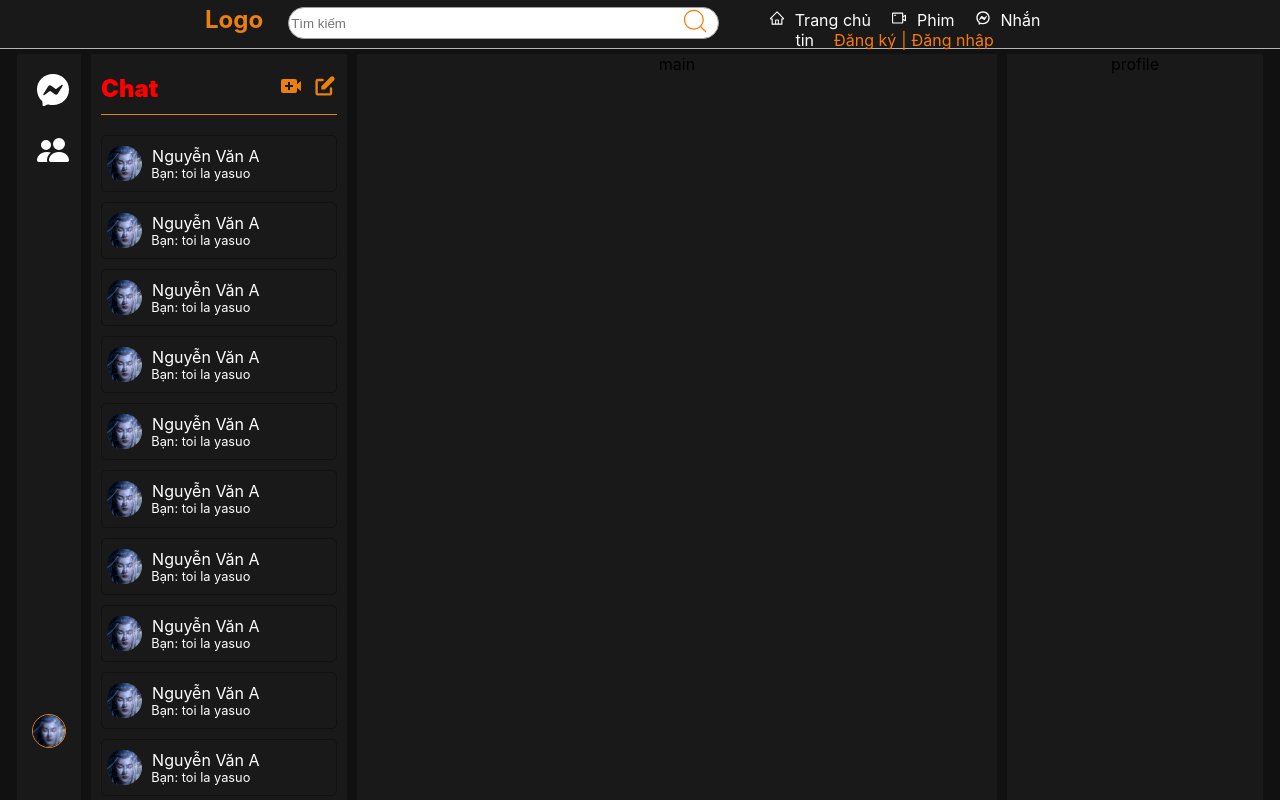
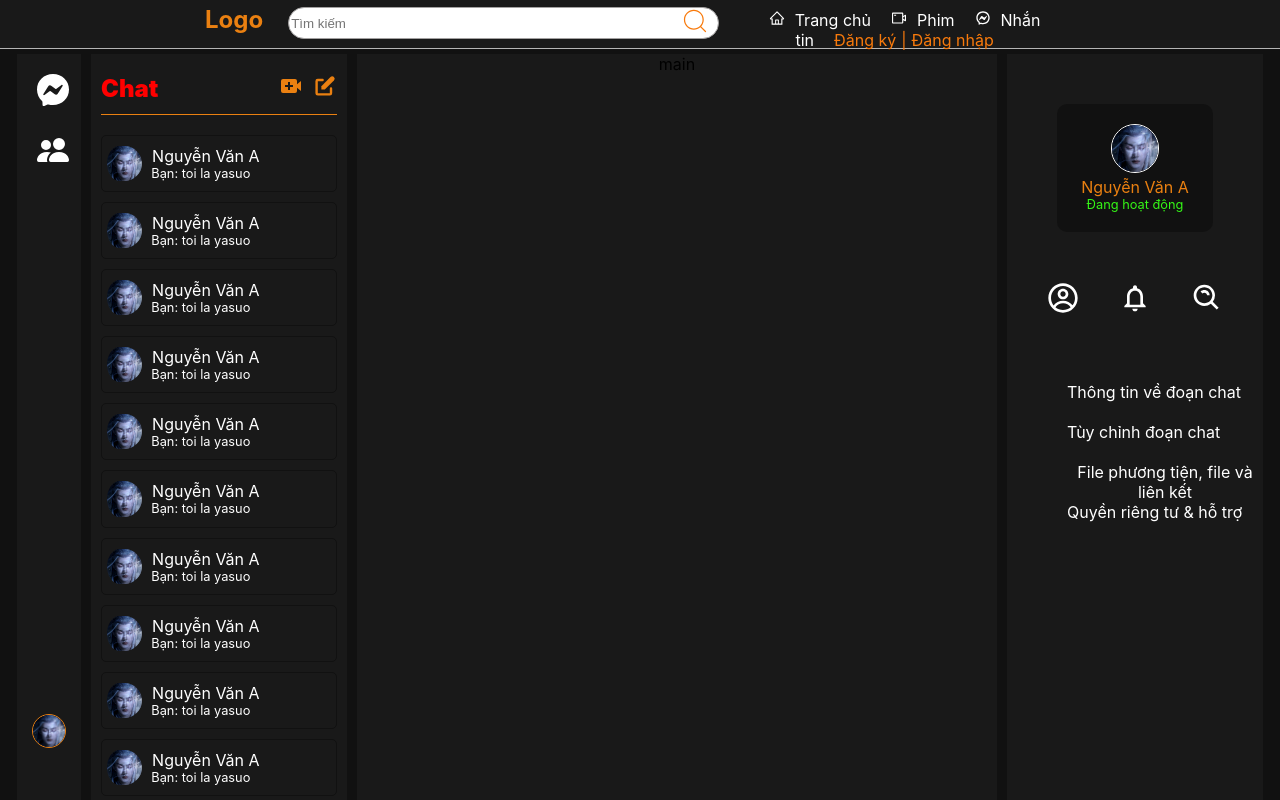
Before and after one commit to LuongLuyen/social-network-web, a React (Create React App) app: page /chat in a window 1280 px wide. Built offline with nearby package versions, Linux system fonts and the light colour scheme.

Commit message:
component chat nav,chat profile

```diff
--- a/src/Page/Chat.js
+++ b/src/Page/Chat.js
@@ -3,6 +3,9 @@ import Header from "../Components/Header"
 import ChatList from "../Components/ChatList"
 import { BsMessenger } from 'react-icons/bs'
 import { BsPeopleFill } from 'react-icons/bs'
+import { CgProfile } from 'react-icons/cg'
+import { MdOutlineNotifications } from 'react-icons/md'
+import { BiSearchAlt } from 'react-icons/bi'
 import Avata from "../assets/img/aaa.jpg"
 function Chat() {
     return (
@@ -23,7 +26,30 @@ function Chat() {
                 <ChatList/>
                 <div className="chat__main">main</div>
 
-                <div className="chat__profile">profile</div>
+                <div className="chat__profile">
+                    <div className="chat__profile-user">
+                        <img className="chat__profile-avt" alt="/" src= {Avata}/>
+                        <div className="chat__profile-name">Nguyễn Văn A</div>
+                        <div className="chat__profile-active">Đang hoạt động</div>
+                    </div>
+                    <div>
+                        <span className="chat__profile-icon">
+                            <CgProfile/>
+                        </span>
+                        <span className="chat__profile-icon">
+                            <MdOutlineNotifications/>
+                        </span>
+                        <span className="chat__profile-icon">
+                            <BiSearchAlt/>
+                        </span>
+                    </div>
+                    <div className="Chat__profile-f">
+                        <div className="Chat__profile-function">Thông tin về đoạn chat</div>
+                        <div className="Chat__profile-function">Tùy chỉnh đoạn chat</div>
+                        <div className="Chat__profile-function">File phương tiện, file và liên kết</div>
+                        <div className="Chat__profile-function">Quyền riêng tư & hỗ trợ</div>
+                    </div>
+                </div>
             </div>
         </>
      )
--- a/src/Style/ComponentStyle/Nav.css
+++ b/src/Style/ComponentStyle/Nav.css
@@ -12,7 +12,7 @@
 }
 .home__nav-item {
     margin-left: 10px;
-    margin-bottom: 10px;
+    margin-bottom: 20px;
     display: flex;
     justify-content: flex-start;
 }
--- a/src/Style/PageStyle/Chat.css
+++ b/src/Style/PageStyle/Chat.css
@@ -43,4 +43,45 @@
     height: 100vh;
     width: 20%;
     margin: 5px;
+    color: #fff;
 }
+.chat__profile-avt {
+    width: 30%;
+    border-radius: 999px;
+    border: solid 1px #fff;
+}
+.chat__profile-user {
+    background-color: #111111;
+    margin: 50px;
+    padding: 20px 0 20px 0;
+    border-radius: 10px;
+}
+.chat__profile-name {
+    color: #ea8011;
+}
+.chat__profile-active {
+   font-size: .8rem;
+   color: rgb(53, 246, 23);
+}
+.chat__profile-icon {
+    font-size: 2rem;
+    margin: 20px;
+}
+.chat__profile-icon:hover {
+    color: #ea8011;
+}
+.Chat__profile-function {
+    display: flex;
+    justify-content: flex-start;
+    height: 40px;
+    padding-left: 20px;
+}
+.Chat__profile-function:hover{
+    background-color: #ea8011;
+    border-top-left-radius: 999px;
+    border-bottom-left-radius: 999px;
+    color: #333;
+}
+.Chat__profile-f {
+    margin: 60px 0 0 40px;
+}
```
